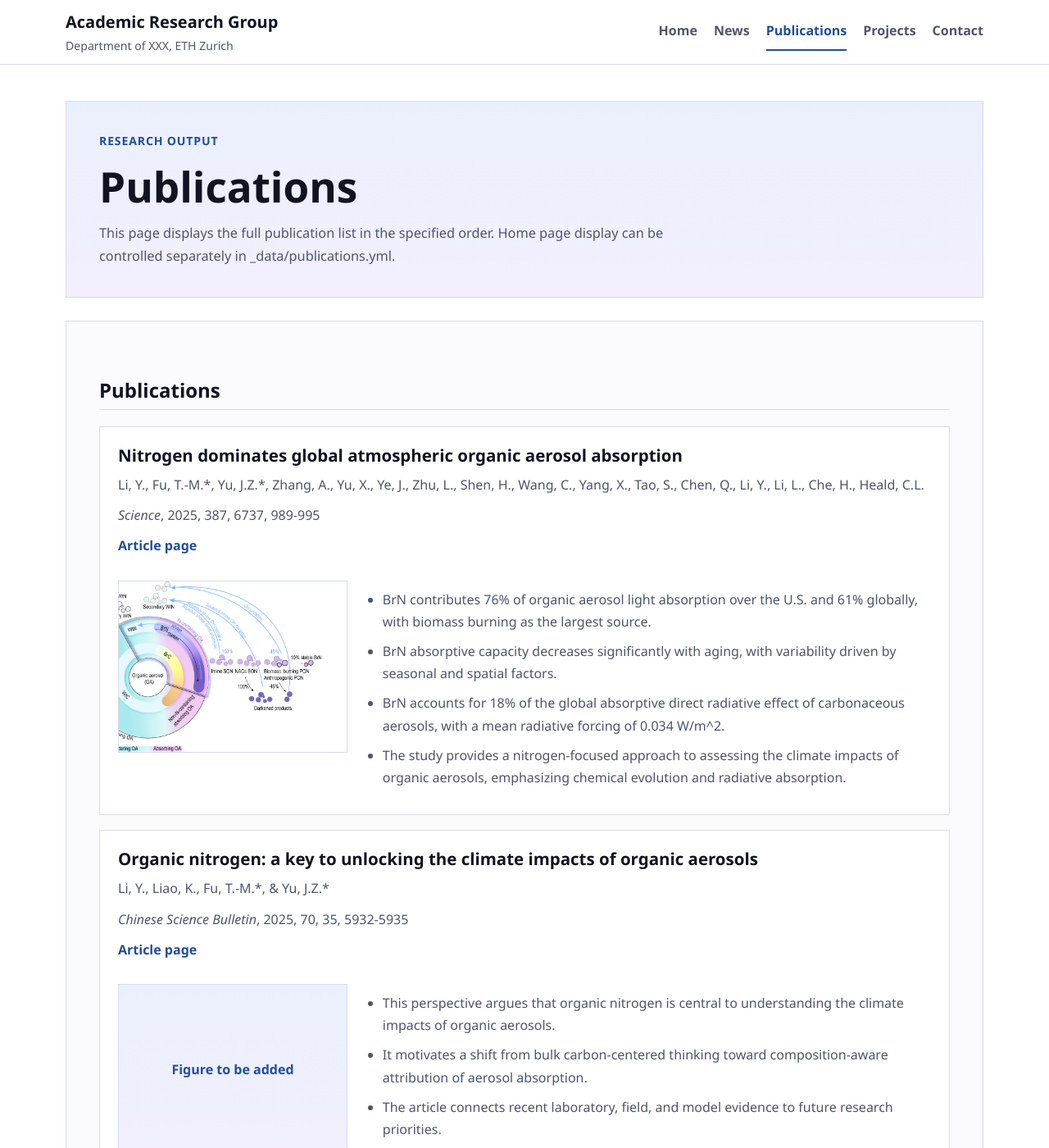
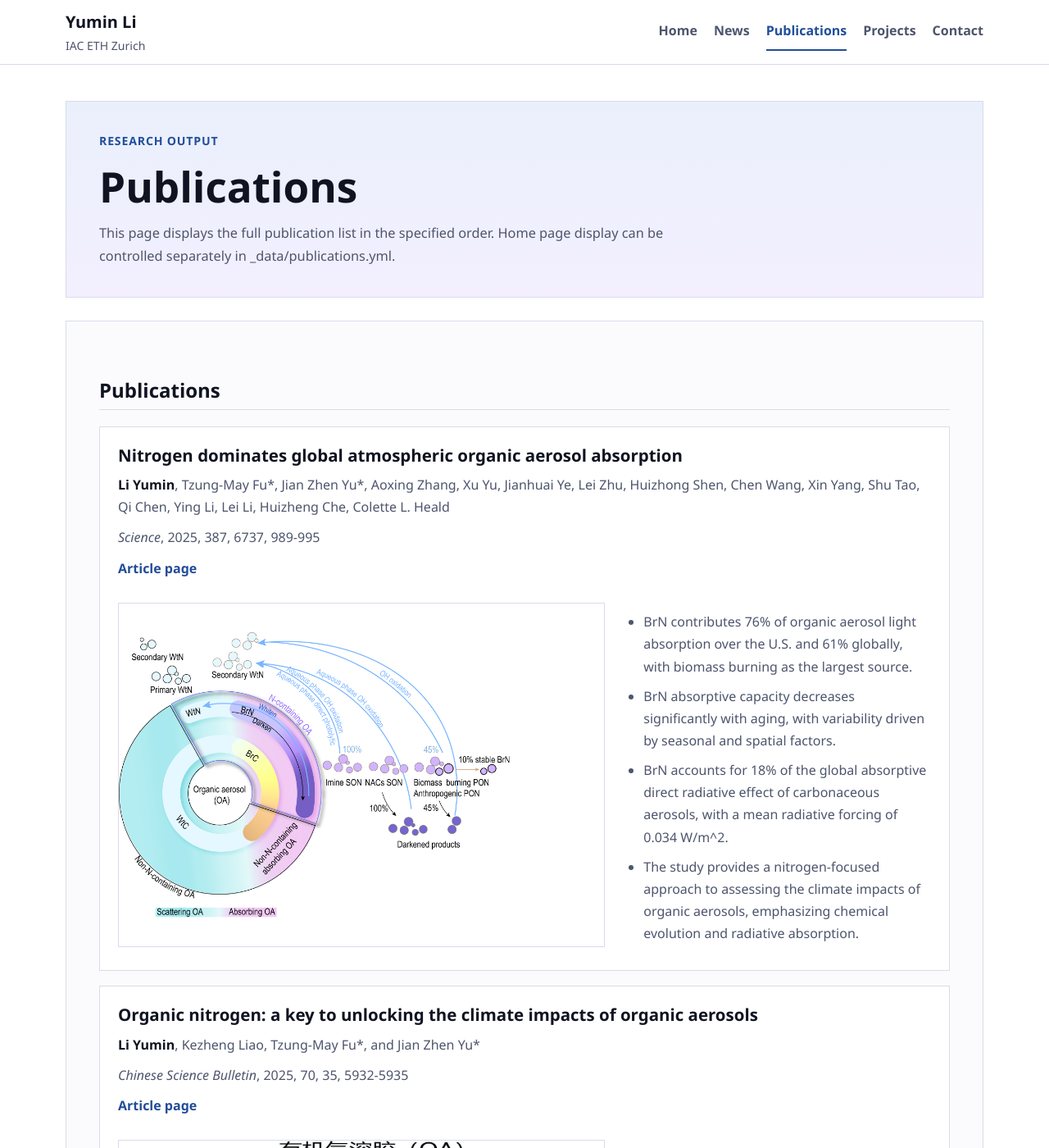
Before and after one commit to LianHeng-Li/Website, a Jekyll site: the page built from publications/index.md, in a window 1280 px wide and 1400 px high. Shown: the whole window at 82% size. Built offline with Jekyll 4.4.1, drawn with Linux system fonts in a browser that asks for light colours; some of the changed text lies outside the part shown.

Commit message:
Add files via upload

```diff
--- a/_config.yml
+++ b/_config.yml
@@ -1,5 +1,5 @@
-title: Academic Research Group
-tagline: Department of XXX, ETH Zurich
+title: Yumin Li
+tagline: IAC ETH Zurich
 description: Academic group website for GitHub Pages
 footer_text: ""
 markdown: kramdown
--- a/_data/publications.yml
+++ b/_data/publications.yml
@@ -2,7 +2,7 @@
   home_rank: 2
   featured_home: true
   title: "Nitrogen dominates global atmospheric organic aerosol absorption"
-  authors: "Li, Y., Fu, T.-M.*, Yu, J.Z.*, Zhang, A., Yu, X., Ye, J., Zhu, L., Shen, H., Wang, C., Yang, X., Tao, S., Chen, Q., Li, Y., Li, L., Che, H., Heald, C.L."
+  authors: "<strong>Li Yumin</strong>, Tzung-May Fu*, Jian Zhen Yu*, Aoxing Zhang, Xu Yu, Jianhuai Ye, Lei Zhu, Huizhong Shen, Chen Wang, Xin Yang, Shu Tao, Qi Chen, Ying Li, Lei Li, Huizheng Che, Colette L. Heald"
   journal: "Science"
   citation_details: "2025, 387, 6737, 989-995"
   status: "Published"
@@ -18,11 +18,12 @@
   home_rank: 3
   featured_home: true
   title: "Organic nitrogen: a key to unlocking the climate impacts of organic aerosols"
-  authors: "Li, Y., Liao, K., Fu, T.-M.*, & Yu, J.Z.*"
+  authors: "<strong>Li Yumin</strong>, Kezheng Liao, Tzung-May Fu*, and Jian Zhen Yu*"
   journal: "Chinese Science Bulletin"
   citation_details: "2025, 70, 35, 5932-5935"
   status: "Published"
   article_url: "https://doi.org/10.1360/CSB-2025-5511"
+  image: "/publications/images/Li%20Yumin%20CSB%202025.png"
   highlights:
     - "This perspective argues that organic nitrogen is central to understanding the climate impacts of organic aerosols."
     - "It motivates a shift from bulk carbon-centered thinking toward composition-aware attribution of aerosol absorption."
@@ -32,7 +33,7 @@
   home_rank: 4
   featured_home: true
   title: "Dissecting the contributions of organic nitrogen aerosols in global atmospheric N deposition"
-  authors: "Li, Y., Fu, T.-M.*, Yu, J.Z.*, Yu, X., Chen, Q., Miao, R., Zhou, Y., Zhang, A., Ye, J., Yang, X., Tao, S., Liu, H., Yao, W."
+  authors: "<strong>Li Yumin</strong>, Tzung-May Fu*, Jian Zhen Yu*, Xu Yu, Qi Chen, Ruqian Miao, Yang Zhou, Aoxing Zhang, Jianhuai Ye, Xin Yang, Shu Tao, Hongbin Liu, and Weiqi Yao"
   journal: "National Science Review"
   citation_details: "2023, 10, nwad244"
   status: "Published"
@@ -48,7 +49,7 @@
   home_rank: 6
   featured_home: true
   title: "Impacts of chemical degradation on the global budget of atmospheric levoglucosan and its use as a biomass burning tracer"
-  authors: "Li, Y., Fu, T.-M.*, Yu, J.Z.*, Feng, X., Zhang, L., Chen, J., Boreddy, S.K.R., Kawamura, K., Fu, P., Yang, X., Zhu, L., Zeng, Z."
+  authors: "<strong>Li Yumin</strong>, Tzung-May Fu*, Jian Zhen Yu*, Xu Feng, Lijuan Zhang, Jing Chen, Suresh Kumar Reddy Boreddy, Kimitaka Kawamura, Pingqing Fu, Xin Yang, Lei Zhu, and Zhenzhong Zeng"
   journal: "Environmental Science & Technology"
   citation_details: "2021, 55, 8, 5525-5536"
   status: "Published"
@@ -64,11 +65,12 @@
   home_rank: 1
   featured_home: true
   title: "Revisiting the global budget of atmospheric glyoxal: updates on terrestrial and marine precursor emissions, chemistry, and impacts on atmospheric oxidation capacity"
-  authors: "Zhang, A., Fu, T.-M.*, Wang, Y.*, Xiong, E., Wu, W., Li, Y., Zhu, L., Tao, W., Wells, K. C., Millet, D. B., Wang, Z., Yuan, B., Shao, M., Lerot, C., Danckaert, T., Zhang, R., and Bates, K. H."
+  authors: "Aoxing Zhang, Tzung-May Fu*, Yuhang Wang*, Enyu Xiong, Wenlu Wu, <strong>Li Yumin</strong>, Lei Zhu, Wei Tao, Kelley C. Wells, Dylan B. Millet, Zhe Wang, Bin Yuan, Min Shao, Christophe Lerot, Thomas Danckaert, Ruixiong Zhang, and Kelvin H. Bates"
   journal: "Atmospheric Chemistry and Physics"
   citation_details: "2026, 26, 5123-5150"
   status: "Published"
   article_url: "https://doi.org/10.5194/acp-26-5123-2026"
+  image: "/publications/images/Zhang%20Aoxing%202026%20ACP.png"
   highlights:
     - "The study presents an improved global simulation of atmospheric glyoxal using updated emissions and chemistry in GEOS-Chem."
     - "Improved terrestrial precursor treatment substantially reduces the model low bias against land observations."
@@ -78,11 +80,12 @@
   home_rank: 5
   featured_home: true
   title: "Complex gas-particle partitioning of nitro-phenolic compounds: field-based insights and determination of apparent activity coefficient"
-  authors: "Chen, Y., Xia, M., Zheng, P., Li, Y., Zou, Z., Tong, S., Li, K., Feng, X., Hui, L., Yuan, Q., Li, J., Yu, J., Lee, S., Wang, T., & Wang, Z.*"
+  authors: "Yi Chen, Men Xia, Penggang Zheng, <strong>Li Yumin</strong>, Zhouxing Zou, Shengrui Tong, Kun Li, Xin Feng, Lirong Hui, Qi Yuan, Jinjian Li, Jian Zhen Yu, Shuncheng Lee, Tao Wang, and Zifa Wang*"
   journal: "npj Climate and Atmospheric Science"
   citation_details: "2025"
   status: "Published"
   article_url: "https://doi.org/10.1038/s41612-025-01156-z"
+  image: "/publications/images/Chen%20Yi%20npj%202025.png"
   highlights:
     - "The paper quantifies complex gas-particle partitioning behavior of nitro-phenolic compounds using field observations."
     - "It constrains apparent activity coefficients and improves interpretation of multiphase partitioning processes."
@@ -92,11 +95,12 @@
   home_rank: 7
   featured_home: true
   title: "New measurements reveal a large contribution of nitrogenous molecules to ambient organic aerosols"
-  authors: "Yu, X., Li, Q., Liao, K., Li, Y., Wang, X., Zhou, Y., Liang, Y., Yu, J.Z.*"
+  authors: "Xu Yu, Qianfeng Li, Kezheng Liao, <strong>Li Yumin</strong>, Xinming Wang, Yang Zhou, Yongmei Liang, and Jian Zhen Yu*"
   journal: "npj Climate and Atmospheric Science"
   citation_details: "2024, 7, 72"
   status: "Published"
   article_url: "https://doi.org/10.1038/s41612-024-00620-6"
+  image: "/publications/images/Yu%20Xu%20npj%202024.png"
   highlights:
     - "Joint ON and OC measurements indicate that nitrogenous molecules contribute a large fraction of ambient organic aerosol mass."
     - "Biomass burning and secondary formation are major sources of aerosol organic nitrogen."
@@ -106,11 +110,12 @@
   home_rank: 8
   featured_home: true
   title: "Temperature-dependent evaporative anthropogenic VOC emissions significantly exacerbate regional ozone pollution"
-  authors: "Wu, W., Fu, T.-M.*, Arnold, S.*, Spracklen, D.V., Zhang, A., Tao, W., Wang, X., Hou, Y., Mo, J., Chen, J., Li, Y., Feng, X., Lin, H., Huang, Z., Zheng, J., Shen, H., Zhu, L., Wang, C., Ye, J., Yang, X."
+  authors: "Wenlu Wu, Tzung-May Fu*, Stephen Arnold*, Dominick V. Spracklen, Aoxing Zhang, Wei Tao, Xuhui Wang, Yulin Hou, Jing Mo, Jing Chen, <strong>Li Yumin</strong>, Xin Feng, Hui Lin, Zhen Huang, Jiarong Zheng, Huizhong Shen, Lei Zhu, Chen Wang, Jianhuai Ye, and Xin Yang"
   journal: "Environmental Science & Technology"
   citation_details: "2024, 58, 12, 5430-5441"
   status: "Published"
   article_url: "https://doi.org/10.1021/acs.est.3c09122"
+  image: "/publications/images/Wu%20Wenlu%20EST%202024.png"
   highlights:
     - "Temperature-sensitive anthropogenic VOC evaporation significantly enhances summertime ozone in the Beijing-Tianjin-Hebei region."
     - "The modeled ozone-temperature sensitivity from anthropogenic VOC evaporation is comparable to that from biogenic VOC emissions."
@@ -120,11 +125,12 @@
   home_rank: 9
   featured_home: true
   title: "Simultaneous determination of aerosol inorganic and organic nitrogen by thermal evolution and chemiluminescence detection"
-  authors: "Yu, X., Li, Q., Ge, Y., Li, Y., Liao, K., Huang, X.H., Li, J., Yu, J.Z.*"
+  authors: "Xu Yu, Qianfeng Li, Yao Ge, <strong>Li Yumin</strong>, Kezheng Liao, Xin H. Huang, Jinjian Li, and Jian Zhen Yu*"
   journal: "Environmental Science & Technology"
   citation_details: "2021, 55, 17, 11579-11589"
   status: "Published"
   article_url: "https://doi.org/10.1021/acs.est.1c04876"
+  image: "/publications/images/Yu%20Xu%20EST%202021.png"
   highlights:
     - "The paper introduces a direct analytical method for simultaneous quantification of aerosol inorganic and organic nitrogen."
     - "The approach couples programmed thermal evolution with chemiluminescence detection and multivariate curve resolution."
@@ -134,7 +140,7 @@
   home_rank: 10
   featured_home: true
   title: "Observation-constrained quantification of atmospheric deposition of organic and inorganic nitrogen to global oceans"
-  authors: "Yu, X., Li, Y. (co-first author), Shi, G., Wang, Y., Lai, S., Zhou, Y., Yu, L., Zhang, Y., Sun, N., Zhang, B., Hu, Y., Li, Z., Jiang, Y., Li, W., Fu, T.-M.*, Yu, J.Z*."
+  authors: "Xu Yu, <strong>Li Yumin</strong> (co-first author), Guosheng Shi, Yuhang Wang, Sze Chung Lai, Yang Zhou, Le Yu, Yi Zhang, Nan Sun, Bo Zhang, Yan Hu, Zhen Li, Yun Jiang, Wei Li, Tzung-May Fu*, and Jian Zhen Yu*"
   journal: "Science"
   status: "Under review"
   highlights:
@@ -142,7 +148,7 @@
 
 - order: 11
   title: "Global impacts of organic aerosol phase state"
-  authors: "Li, Y.,* Heald, C.L.*, Miao, R., Campuzano-Jost, P., Jimenez, J.L."
+  authors: "<strong>Li Yumin</strong>*, Colette L. Heald*, Ruqian Miao, Pedro Campuzano-Jost, and Jose L. Jimenez"
   journal: "Environmental Science & Technology"
   status: "Revised and Resubmitted"
   highlights:
@@ -150,14 +156,14 @@
 
 - order: 12
   title: "Global assessment of organic aerosol health effects with consideration of phase state"
-  authors: "Li, Y.,* Heald, C.L.*"
+  authors: "<strong>Li Yumin</strong>*, and Colette L. Heald*"
   status: "In Preparation"
   highlights:
     - "Key points to be added."
 
 - order: 13
   title: "Sources, depositions, and radiative forcings of atmospheric organic nitrogen aerosols in East Asia"
-  authors: "Li, Y., Fu, T.-M.*, Yu, J.Z.*, Yu, X."
+  authors: "<strong>Li Yumin</strong>, Tzung-May Fu*, Jian Zhen Yu*, and Xu Yu"
   status: "In Preparation"
   highlights:
     - "Key points to be added."
--- a/assets/css/style.css
+++ b/assets/css/style.css
@@ -260,24 +260,26 @@ a:hover {
 
 .publication-body {
   display: grid;
-  grid-template-columns: minmax(220px, 280px) minmax(0, 1fr);
-  gap: 22px;
+  grid-template-columns: minmax(0, 1.6fr) minmax(0, 1fr);
+  gap: 26px;
   align-items: start;
 }
 
 .publication-figure img {
   width: 100%;
-  aspect-ratio: 4 / 3;
-  object-fit: cover;
+  min-height: 420px;
+  max-height: 420px;
+  object-fit: contain;
+  object-position: center;
   border: 1px solid var(--line);
-  background: linear-gradient(180deg, var(--blue-soft) 0%, var(--purple-soft) 100%);
+  background: #ffffff;
 }
 
 .publication-placeholder {
   display: grid;
   place-items: center;
   width: 100%;
-  aspect-ratio: 4 / 3;
+  min-height: 420px;
   padding: 18px;
   border: 1px solid var(--line);
   background: linear-gradient(180deg, var(--blue-soft) 0%, var(--purple-soft) 100%);
@@ -315,6 +317,25 @@ a:hover {
 .publication-placeholder-text {
   margin: 0;
   color: var(--text-soft);
+}
+
+.research-hero {
+  display: grid;
+  gap: 18px;
+}
+
+.research-hero img {
+  width: 100%;
+  border: 1px solid var(--line);
+}
+
+.research-points {
+  display: grid;
+  gap: 14px;
+}
+
+.research-points .info-box {
+  padding: 16px 18px;
 }
 
 .status-pill {
@@ -401,6 +422,12 @@ code {
   .publication-body {
     grid-template-columns: 1fr;
   }
+
+  .publication-figure img,
+  .publication-placeholder {
+    min-height: 320px;
+    max-height: 320px;
+  }
 }
 
 @media (max-width: 560px) {
```
Also changed, not shown: home/index.md (+16 -16 lines), images/Research1.png (added), publications/images/Chen Yi npj 2025.png (added), publications/images/Li Yumin CSB 2025.png (added), publications/images/Wu Wenlu EST 2024.png (added), publications/images/Yu Xu EST 2021.png (added), publications/images/Yu Xu npj 2024.png (added), publications/images/Zhang Aoxing 2026 ACP.png (added).
